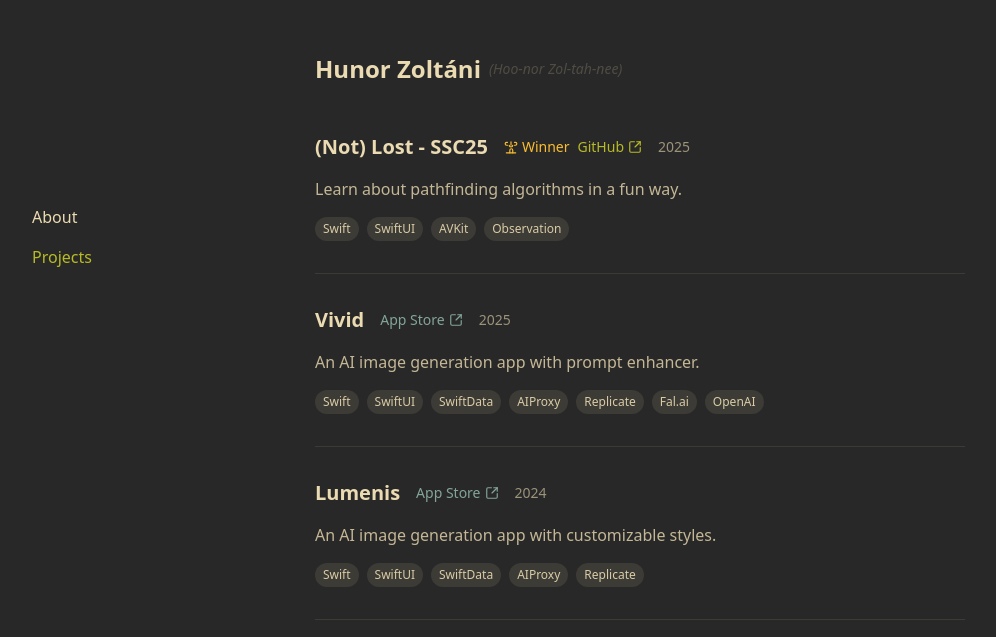
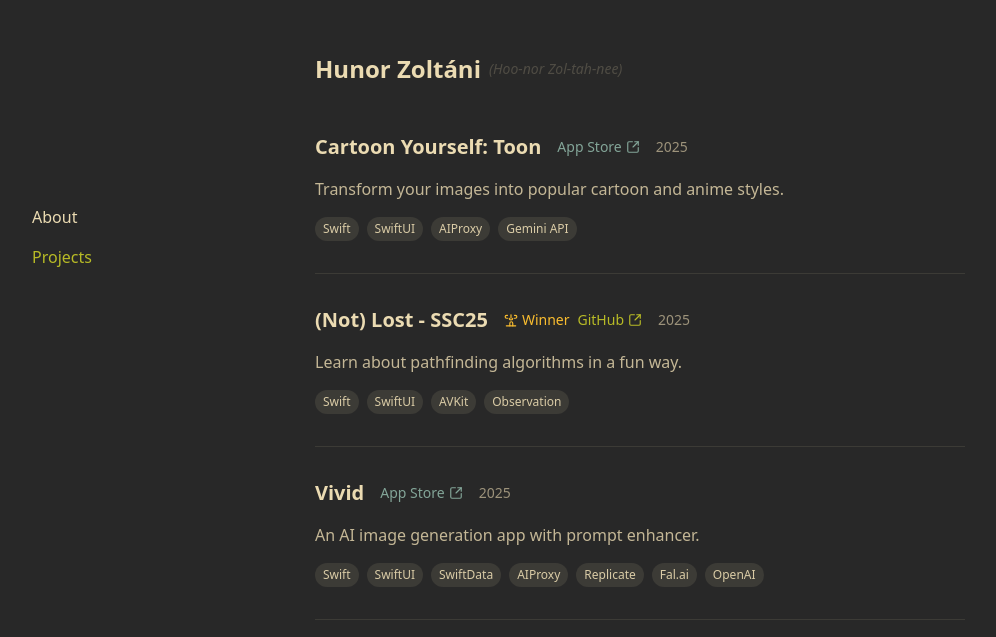
Before and after one commit to Ronuhz/ronuhz.me, a Next.js app: page /projects in a window 1280 px wide. Shown: the part 163-800 px from the top of the page, without its empty margins (0-996 px from the left). Built offline with nearby package versions, Linux system fonts and the light colour scheme.

Commit message:
Added 'Cartoon Yourself: Toon' to Projects.

```diff
--- a/src/data/projects.ts
+++ b/src/data/projects.ts
@@ -9,6 +9,13 @@
 }
 
 export const projects: Project[] = [
+  {
+    name: "Cartoon Yourself: Toon",
+    description: "Transform your images into popular cartoon and anime styles.",
+    appStore: "https://apps.apple.com/app/apple-store/id6744258819",
+    techStack: ["Swift", "SwiftUI", "AIProxy", "Gemini API"],
+    year: 2025
+  },
   {
     name: "(Not) Lost - SSC25",
     description: "Learn about pathfinding algorithms in a fun way.",
```
